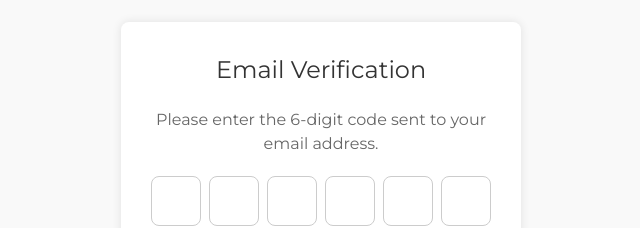
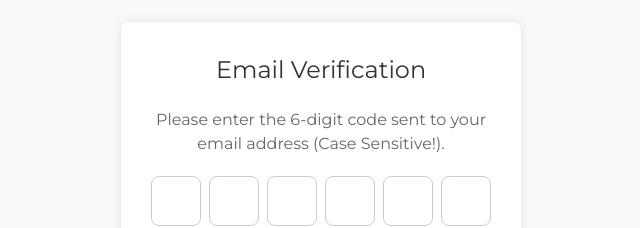
Before and after one commit to rapheallzz/playmoodtv, a React (Vite) app: page /emailverify in a window 1280 px wide. Shown: the part 176-404 px from the top of the page, without its empty margins (319-959 px from the left). Built offline with nearby package versions, Linux system fonts and the light colour scheme.

Commit message:
minor fix to Email verification comp.

```diff
--- a/src/features/authService.js
+++ b/src/features/authService.js
@@ -28,7 +28,7 @@ const resendVerificationCode = async (email) => {
 
 const register = async (userData) => {
   try {
-    const response = await axios.post(API_URL + 'create', userData);
+    const response = await axios.post(API_URL, userData);
     if (response.data) {
       localStorage.setItem('user', JSON.stringify({
         ...response.data,
--- a/src/pages/EmailVerification.jsx
+++ b/src/pages/EmailVerification.jsx
@@ -52,7 +52,7 @@ const EmailVerification = ({ userId, email }) => {
       <Form>
         <Title>Email Verification</Title>
         <Description>
-          Please enter the 6-digit code sent to your email address.
+          Please enter the 6-digit code sent to your email address (Case Sensitive!).
         </Description>
         <CodeInputContainer>
           {code.map((digit, index) => (
@@ -62,7 +62,7 @@ const EmailVerification = ({ userId, email }) => {
               type="text"
               maxLength="1"
               value={digit}
-              onChange={(e) => handleInputChange(e.target.value, index)}
+              onChange={(e) => handleChange(e.target.value, index)}
             />
           ))}
         </CodeInputContainer>
```
Also changed, not shown: 1 other file (tests, documents, lock files or other folders).
